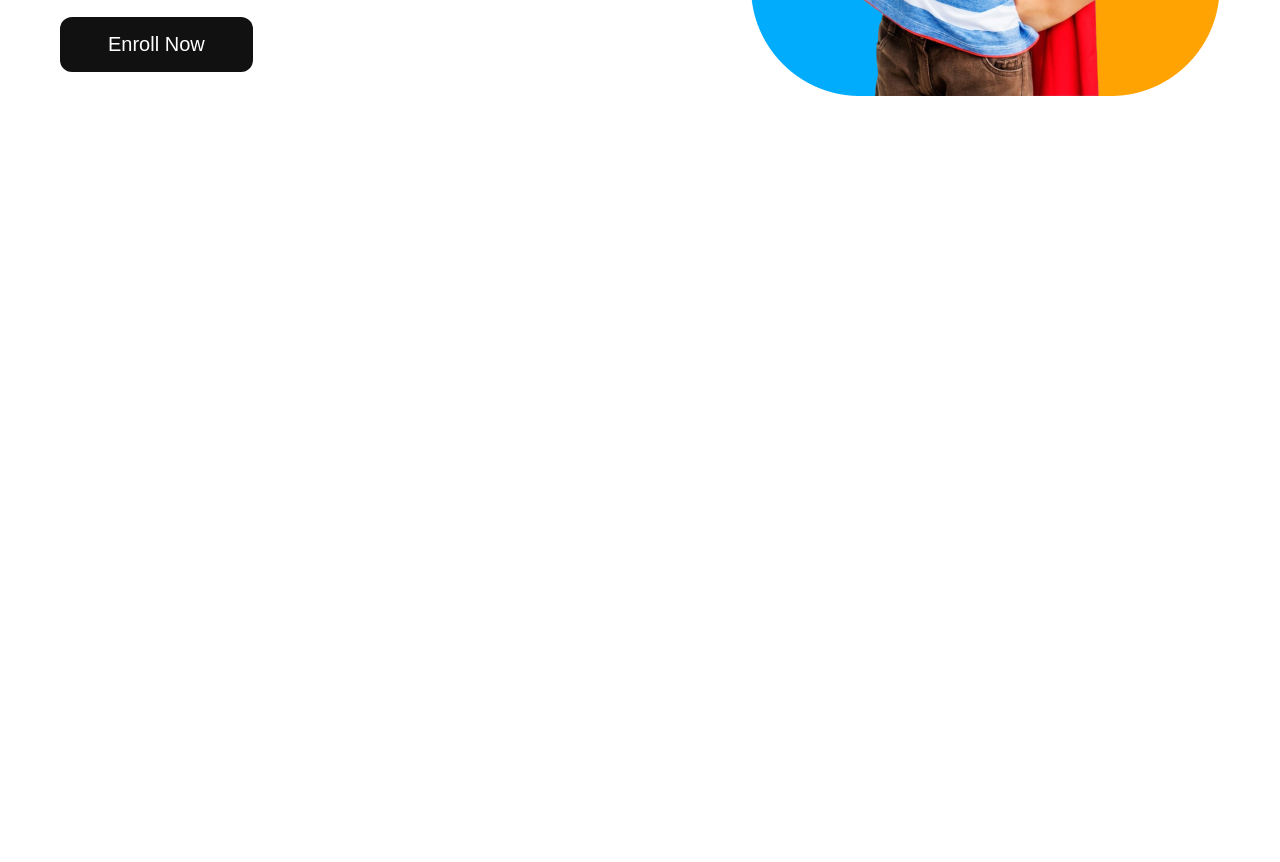
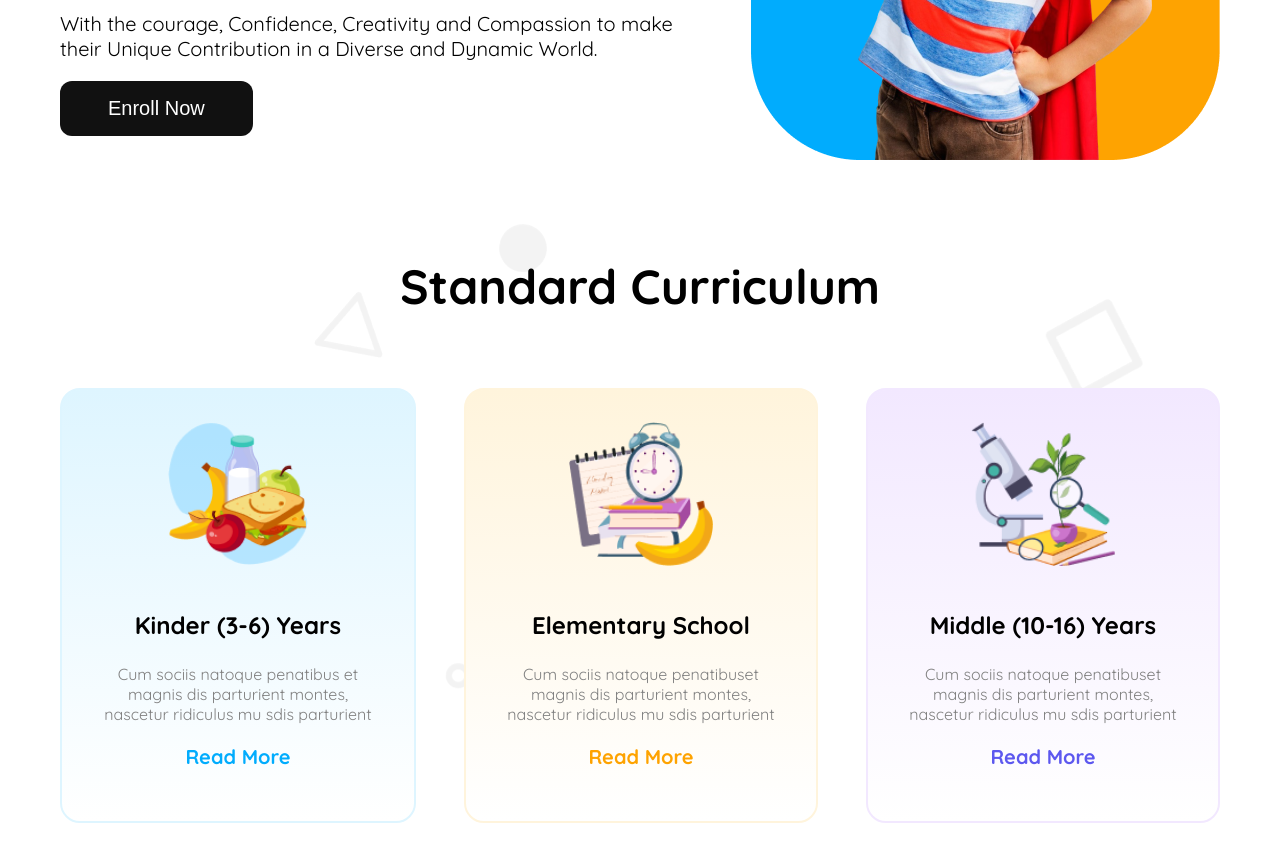
Before and after one commit to Ayman392/B11A2, a plain HTML site: page index.html in a window 1280 px wide. Shown: the part 580-1442 px from the top of the page. Before the commit the page ends 800 px from the top, so only its background shows below. Drawn offline with Linux system fonts and the light colour scheme.

Commit message:
comnplete curriculum section

```diff
--- a/index.html
+++ b/index.html
@@ -34,5 +34,38 @@
             </div>
         </section>
     </header>
+    <main>
+        <section class="curriculum">
+            <div class="curriculum-content">
+                <h2 class="curriculum-title">Standard Curriculum</h2>
+                <div class="curriculum-cards flex">
+                    <div class="curriculum-card card1">
+                        <div class="card-content">
+                            <img src="assets/kinder.png" alt="" class="card-img">
+                            <h3 class="card-title">Kinder (3-6) Years</h3>
+                            <p class="card-des">Cum sociis natoque penatibus et magnis dis parturient montes, nascetur ridiculus mu sdis parturient</p>
+                            <p class="read sky-blue">Read More</p>
+                        </div>
+                    </div>
+                    <div class="curriculum-card card2">
+                        <div class="card-content">
+                        <img src="assets/elementary.png" alt="" class="card-img">
+                        <h3 class="card-title">Elementary School</h3>
+                        <p class="card-des">Cum sociis natoque penatibuset magnis dis parturient montes, nascetur ridiculus mu sdis parturient</p>
+                        <p class="read orange">Read More</p>
+                        </div>
+                    </div>
+                    <div class="curriculum-card card3">
+                        <div class="card-content">
+                        <img src="assets/middle.png" alt="" class="card-img">
+                        <h3 class="card-title">Middle (10-16) Years</h3>
+                        <p class="card-des">Cum sociis natoque penatibuset magnis dis parturient montes, nascetur ridiculus mu sdis parturient</p>
+                        <p class="read light-purple">Read More</p>
+                        </div>
+                    </div>
+                </div>
+            </div>
+        </section>
+    </main>
 </body>
 </html>
--- a/style.css
+++ b/style.css
@@ -32,9 +32,10 @@
 }
 
 /* Width Styles */
-.nav-bar,.banner-content{
+.nav-bar,.banner-content,.curriculum-content{
     max-width: 1160px;
     margin: 0 auto;
+    margin-bottom: 4rem;
 }
 /* Nav Bar Styles */
 .nav-bar{
@@ -102,6 +103,62 @@
     font-size: 1.25rem;
 }
 
+/* Curriculum Section */
+.curriculum{
+    background-image: url(assets/bg.png);
+}
+.curriculum-title{
+    text-align: center;
+    font-size: 3rem;
+    font-weight: 800;
+    padding: 2rem 0;
+}
+.curriculum-cards{
+    gap: 3rem;
+}
+.curriculum-card{
+    max-width: 100%;
+    max-height: 100%;
+    text-align: center;
+    background-color: aquamarine;
+    border-radius: 1.25rem;
+    border: none;
+}
+.card-content{
+    padding: 2rem;
+}
+.card-img{
+    width: 9rem;
+    height: 9rem;
+    max-width: 100%;
+    max-height: 100%;
+}
+.card-title{
+    font-size: 1.5rem;
+    font-weight: 800;
+    padding-top: 1rem;
+}
+.card-des{
+    font-size: 1rem;
+    color: rgba(128, 128, 128, 1);
+}
+.card1 {
+    background: linear-gradient(180deg,rgba(222, 245, 255, 1),rgba(255, 255, 255, 1));
+    border: 2px solid rgba(222, 245, 255, 1);
+}
+.card2{
+    background: linear-gradient(180deg,rgba(255, 244, 220, 1),rgba(255, 255, 255, 1));
+    border: 2px solid rgba(255, 244, 220, 1);
+}
+.card3{
+    background: linear-gradient(180deg,rgba(242, 232, 255, 1),rgba(255, 255, 255, 1));
+    border: 2px solid rgba(242, 232, 255, 1);
+}
+.read{
+    font-size: 1.25rem;
+    font-weight: 800;
+}
+
 
 /* Mobile responsive for nav-bar */
 @media screen and (max-width: 576px) {
@@ -126,8 +183,18 @@
     }
     .enroll-btn{
         padding: 0.75rem 1.5rem;
+        margin-top: 1rem;
     }
     .banner-img{
         max-width: 75%;
     }
+    .curriculum-title{
+        font-size: 2rem;
+    }
+    .curriculum-cards{
+        flex-direction: column;
+    }
+    .curriculum-card{
+        margin: 0rem 1rem;
+    }
 }
```
